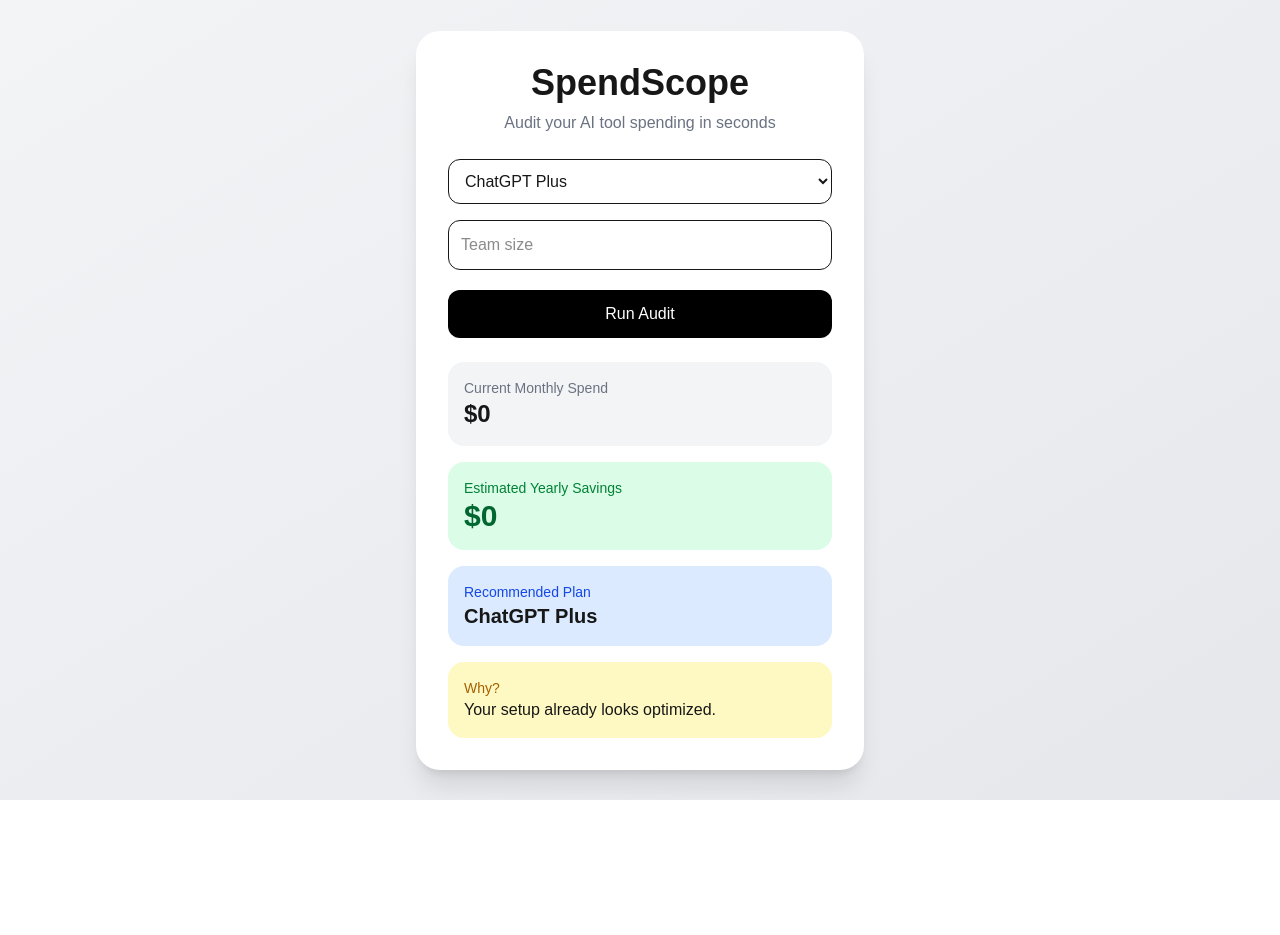
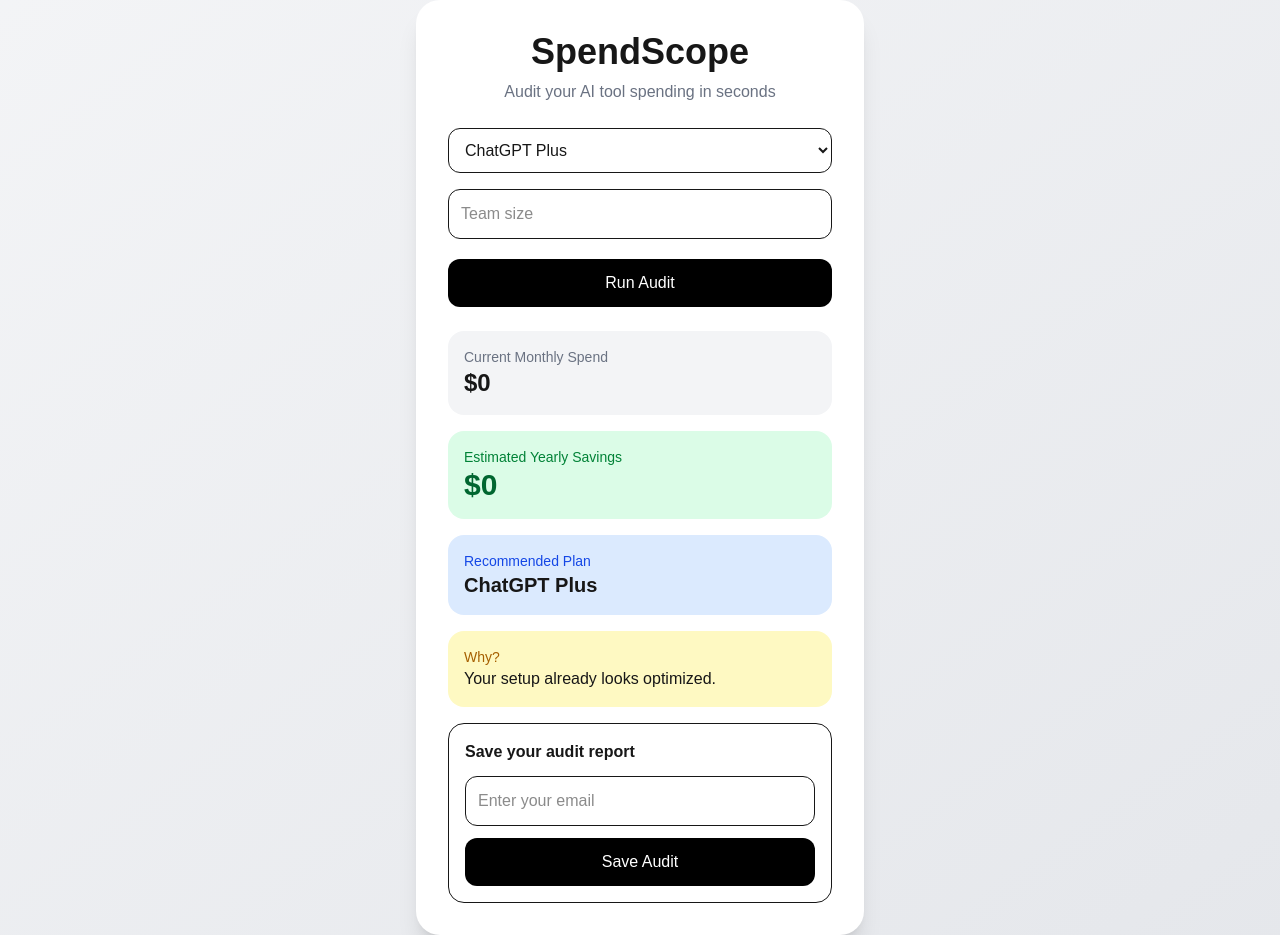
Before and after one commit to Rafiaweb/spend-scope, a Next.js app: page / in a window 1280 px wide. Both pictures are taken after a click on the button "Run Audit". Before the commit the page ends 800 px from the top, so only its background shows below. Built offline with nearby package versions, Linux system fonts and the light colour scheme.

Commit message:
feat: add email capture and audit save flow

```diff
--- a/app/page.tsx
+++ b/app/page.tsx
@@ -12,6 +12,9 @@
 export default function Home() {
   const [tool, setTool] = useState("ChatGPT Plus");
   const [teamSize, setTeamSize] = useState("");
+  const [email, setEmail] = useState("");
+  const [saved, setSaved] = useState(false);
+
   const [result, setResult] = useState<any>(null);
 
   useEffect(() => {
@@ -53,6 +56,14 @@
       yearlySavings,
       reason,
     });
+  };
+
+  const saveAudit = () => {
+    if (!email) return;
+
+    localStorage.setItem("savedEmail", email);
+
+    setSaved(true);
   };
 
   return (
@@ -98,7 +109,9 @@
           <div className="mt-6 space-y-4">
 
             <div className="bg-gray-100 p-4 rounded-2xl">
-              <p className="text-sm text-gray-500">Current Monthly Spend</p>
+              <p className="text-sm text-gray-500">
+                Current Monthly Spend
+              </p>
               <h2 className="text-2xl font-bold">
                 ${result.currentCost}
               </h2>
@@ -131,6 +144,33 @@
               </p>
             </div>
 
+            <div className="bg-white border p-4 rounded-2xl">
+              <p className="font-semibold mb-3">
+                Save your audit report
+              </p>
+
+              <input
+                type="email"
+                placeholder="Enter your email"
+                value={email}
+                onChange={(e) => setEmail(e.target.value)}
+                className="w-full p-3 border rounded-xl mb-3"
+              />
+
+              <button
+                onClick={saveAudit}
+                className="w-full bg-black text-white py-3 rounded-xl"
+              >
+                Save Audit
+              </button>
+
+              {saved && (
+                <p className="text-green-600 mt-3 text-sm">
+                  Audit saved successfully.
+                </p>
+              )}
+            </div>
+
           </div>
         )}
 
```
